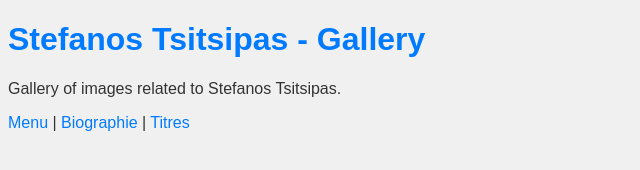
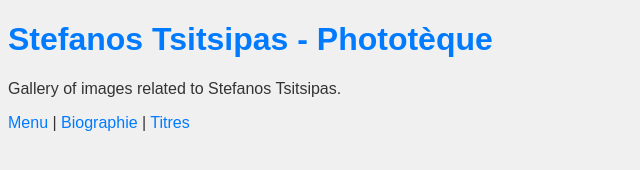
Before and after one commit to malougui/malougui.github.io, a plain HTML site: page phototèque.html in a window 1280 px wide. Shown: the whole page, without its empty margins (0-640 px from the left). Drawn offline with Linux system fonts and the light colour scheme.

Commit message:
Update phototèque.html

```diff
--- a/phototèque.html
+++ b/phototèque.html
@@ -9,7 +9,7 @@
 </head>
 
 <body>
-  <h1>Stefanos Tsitsipas - Gallery</h1>
+  <h1>Stefanos Tsitsipas - Phototèque</h1>
   <p>Gallery of images related to Stefanos Tsitsipas.</p>
   <a href="index.html">Menu</a> | <a href="biographie.html">Biographie</a> | <a href="titres.html">Titres</a>
 </body>
```
